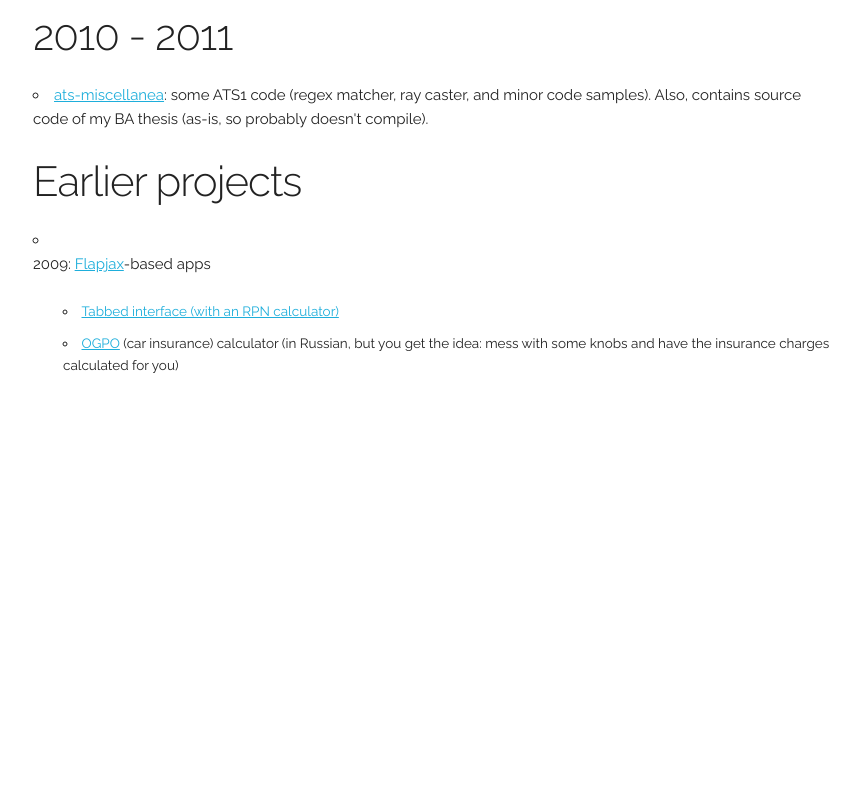
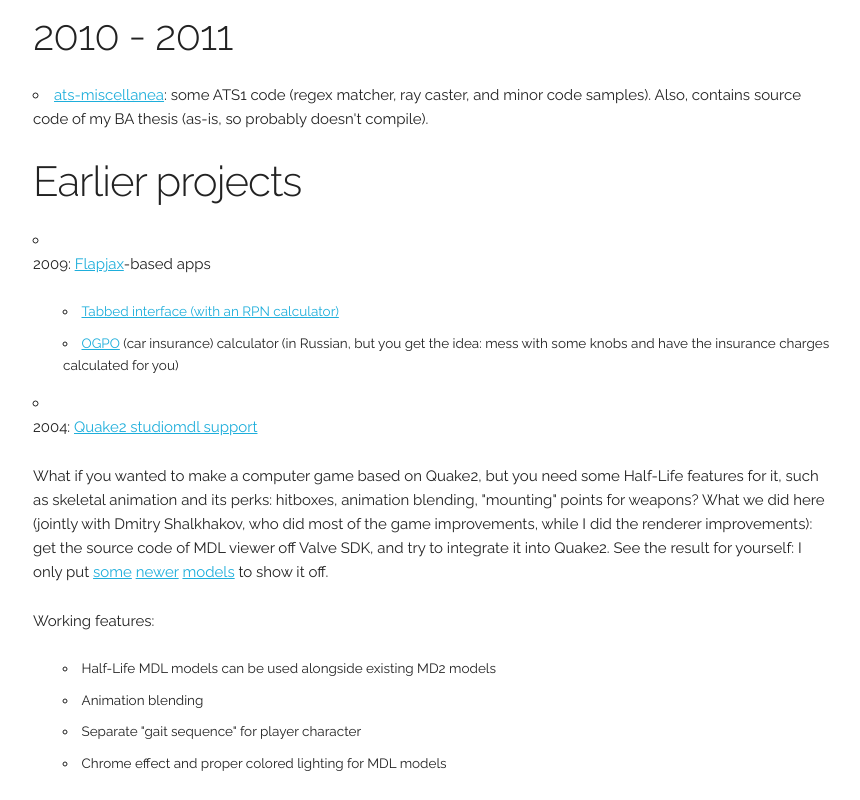
Before and after one commit to ashalkhakov/ashalkhakov.github.com, a plain HTML site: page projects.html in a window 1280 px wide. Shown: the part 1337-2137 px from the top of the page, without its empty margins (207-1067 px from the left). Before the commit the page ends 1738 px from the top, so only its background shows below. Drawn offline with Linux system fonts and the light colour scheme.

Commit message:
Release at "Thu 23 Mar 04:00:43 GMT 2017"

```diff
--- a/projects.html
+++ b/projects.html
@@ -86,6 +86,15 @@ input is supported).</li>
 <li><a href="/fj/jsogpo.html">OGPO</a> (car insurance) calculator (in Russian, but you get the idea: mess with some knobs and have the insurance charges calculated for you)</li>
 </ul>
 </li>
+<li>
+<p>2004: <a href="https://goo.gl/photos/rbJe6dReYGa6Vfwz7">Quake2 studiomdl support</a></p>
+<p>What if you wanted to make a computer game based on Quake2, but you need some Half-Life features for it, such as skeletal animation and its perks: hitboxes, animation blending, "mounting" points for weapons? What we did here (jointly with Dmitry Shalkhakov, who did most of the game improvements, while I did the renderer improvements): get the source code of MDL viewer off Valve SDK, and try to integrate it into Quake2. See the result for yourself: I only put <a href="http://gamebanana.com/skins/152565">some</a> <a href="http://gamebanana.com/skins/153708">newer</a> <a href="http://gamebanana.com/skins/15395">models</a> to show it off.</p> <p>Working features:</p>
+<ul>
+<li>Half-Life MDL models can be used alongside existing MD2 models</li>
+<li>Animation blending</li>
+<li>Separate "gait sequence" for player character</li>
+<li>Chrome effect and proper colored lighting for MDL models</li>
+</ul> </li>
 </ul>
 
 </div>
```
Also changed, not shown: 2 other files.
